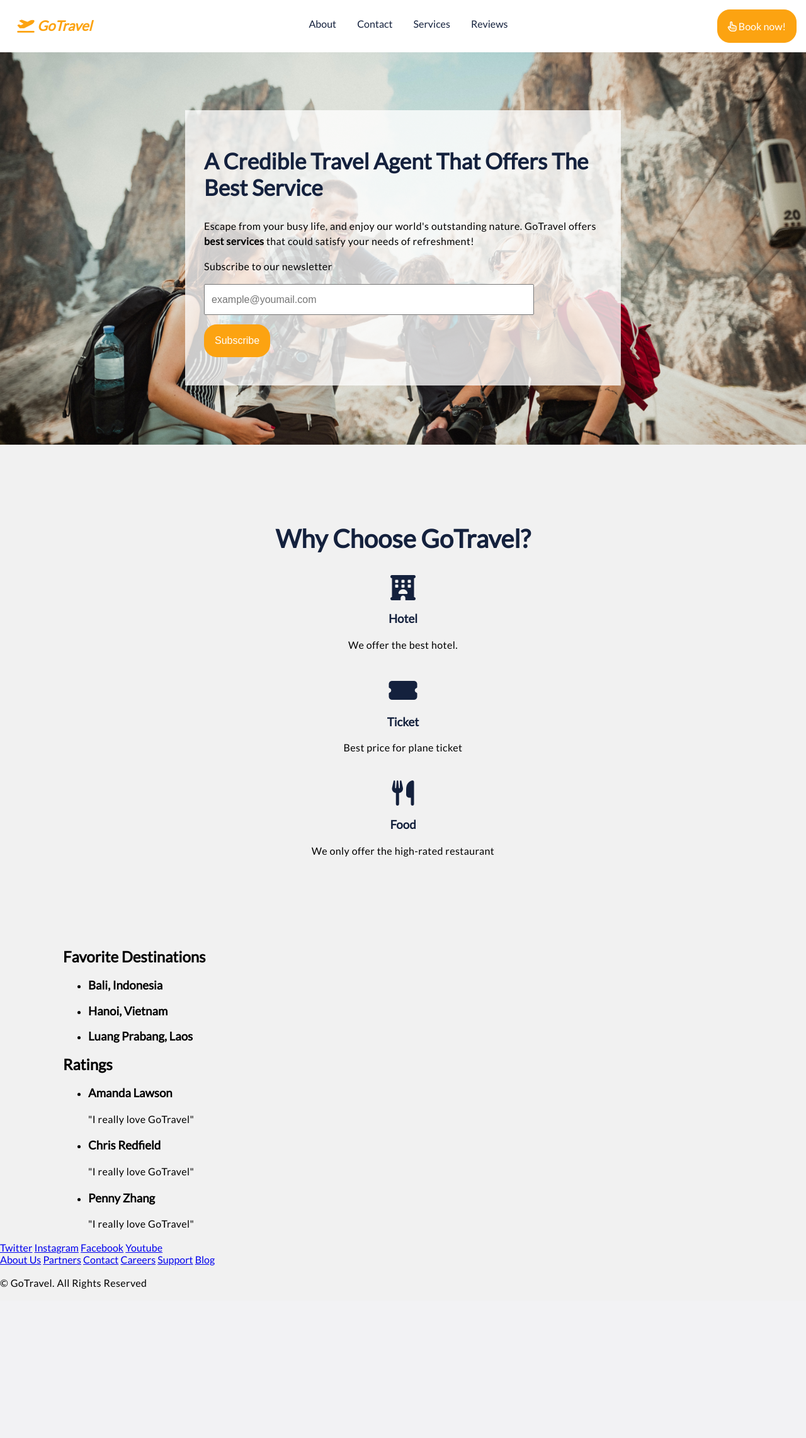
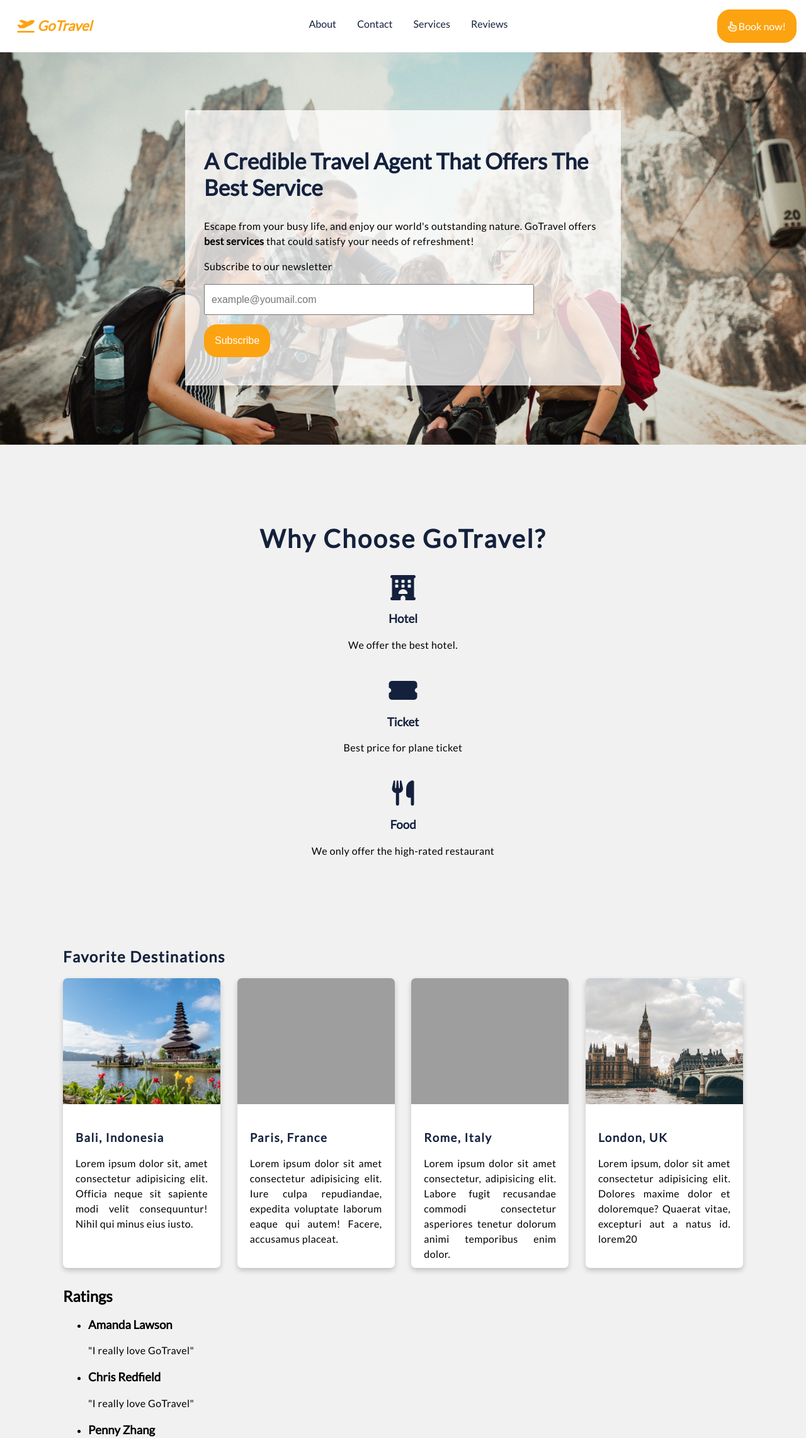
Before and after one commit to javaliKai/GoTravel, a PHP site: page / in a window 1280 px wide. Shown: the top 2283 px of the page at 63% size. Before the commit the page ends 2046 px from the top, so only its background shows below. Run offline with PHP 8.4, Linux system fonts and the light colour scheme; some libraries are stand-ins or nearby versions; grey boxes are pictures that could not be loaded.

Commit message:
Styling the top picks section

```diff
--- a/assets/style.css
+++ b/assets/style.css
@@ -148,6 +148,7 @@ p {
 .main-content .service-intro h2 {
   font-size: 2.5rem;
   text-transform: capitalize;
+  letter-spacing: 2.5px;
 }
 
 .main-content .service-intro h2,
@@ -164,3 +165,52 @@ p {
 .main-content .service-intro i:hover {
   font-size: 3.125rem;
 }
+
+/* TOP PICKS */
+.main-content .top-picks .card {
+  display: flex;
+  flex-direction: row;
+  justify-content: space-between;
+  flex-wrap: wrap;
+}
+
+.main-content .top-picks .card .card-items {
+  width: 15.625rem;
+  height: 28.75rem;
+  background-color: var(--White);
+  overflow: hidden;
+  border-radius: 7px;
+  transition: all ease-in-out 0.25s;
+  box-shadow: 0 4px 8px 0 rgba(0, 0, 0, 0.2);
+}
+
+.main-content .top-picks .card .card-items:hover {
+  transform: scale(1.05);
+}
+
+.main-content .top-picks .card .card-items:not(:last-child) {
+  margin-bottom: 1.875rem;
+}
+
+.main-content .top-picks .card .card-items a {
+  text-decoration: none;
+}
+
+.main-content .top-picks .card .card-items img {
+  background-position: center;
+  background-repeat: no-repeat;
+  height: 12.5rem;
+  width: inherit; /* Make the width the same as the card container width */
+}
+
+.main-content .top-picks .card .card-items .description {
+  padding: 20px;
+  text-align: justify;
+  color: var(--Navy);
+}
+
+.main-content .top-picks h2,
+.main-content .top-picks h3 {
+  color: var(--Navy);
+  letter-spacing: 1.5px;
+}
--- a/index.html
+++ b/index.html
@@ -75,17 +75,47 @@
 
       <div class="top-picks">
         <h2>Favorite Destinations</h2>
-        <ul>
-          <li>
-            <h3>Bali, Indonesia</h3>
-          </li>
-          <li>
-            <h3>Hanoi, Vietnam</h3>
-          </li>
-          <li>
-            <h3>Luang Prabang, Laos</h3>
-          </li>
-        </ul>
+          <div class="card">
+            <div class="card-items">
+              <a href="#">
+                <img src="./assets/Images/bali.jpg" alt="Bali Island">
+                <div class="description">
+                  <h3>Bali, Indonesia</h3>
+                  <p>Lorem ipsum dolor sit, amet consectetur adipisicing elit. Officia neque sit sapiente modi velit consequuntur! Nihil qui minus eius iusto.</p>
+                </div>
+              </a>
+            </div>
+
+            <div class="card-items">
+              <a href="#">
+                <img src="./assets/Images/paris.jpg" alt="Eiffel Tower">
+                <div class="description">
+                  <h3>Paris, France</h3>
+                  <p>Lorem ipsum dolor sit amet consectetur adipisicing elit. Iure culpa repudiandae, expedita voluptate laborum eaque qui autem! Facere, accusamus placeat.</p>
+                </div>
+              </a>
+            </div>
+
+            <div class="card-items">
+              <a href="#">
+                <img src="./assets/Images/rome.jpg" alt="Vatican City">
+                <div class="description">
+                  <h3>Rome, Italy</h3>
+                  <p>Lorem ipsum dolor sit amet consectetur, adipisicing elit. Labore fugit recusandae commodi consectetur asperiores tenetur dolorum animi temporibus enim dolor.</p>
+                </div>
+              </a>
+            </div>
+
+            <div class="card-items">
+              <a href="#">
+                <img src="./assets/Images/london.jpg" alt="London City">
+                <div class="description">
+                  <h3>London, UK</h3>
+                  <p>Lorem ipsum, dolor sit amet consectetur adipisicing elit. Dolores maxime dolor et doloremque? Quaerat vitae, excepturi aut a natus id. lorem20</p>
+                </div>
+              </a>
+            </div>
+          </div>
       </div>
 
       <div class="ratings">
```
Also changed, not shown: assets/Images/bali.jpg (added), assets/Images/london.jpg (added), 2 other files.
